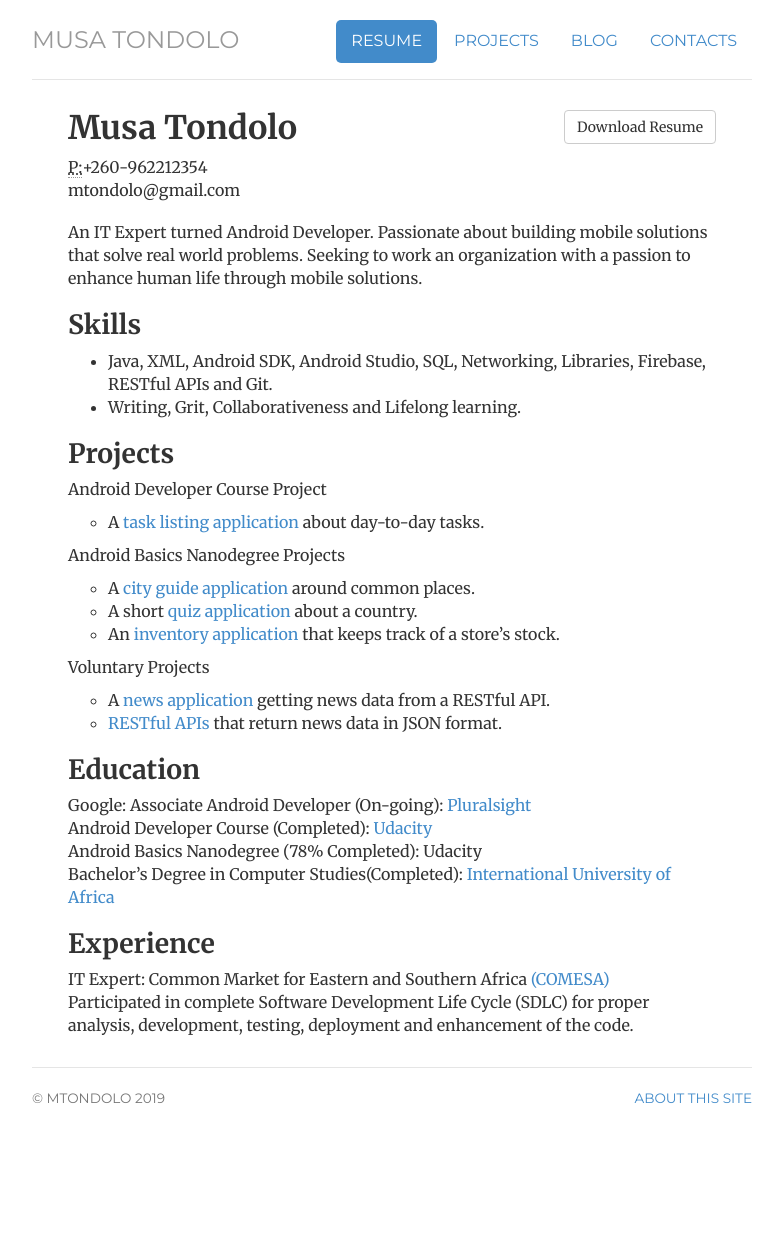
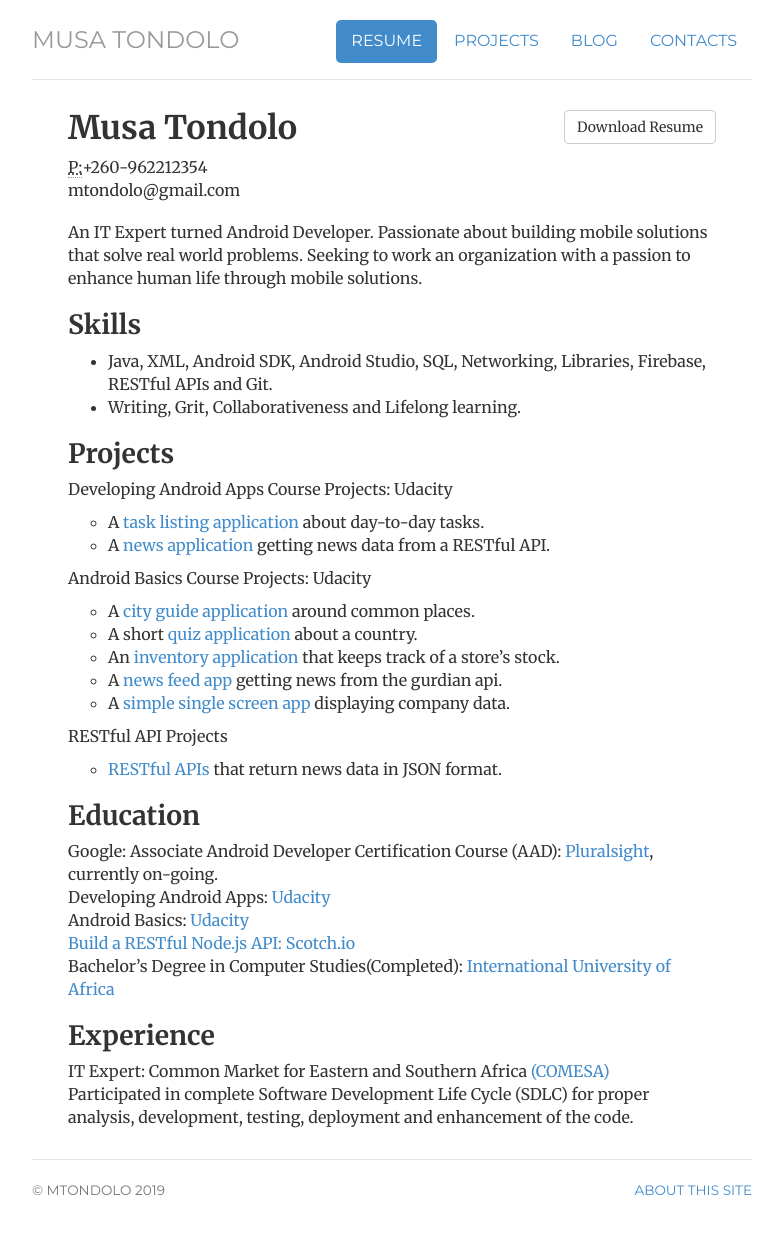
Before and after one commit to mtondolo/mtondolo.github.io, a Jekyll site: the page built from cv/index.html, in a window 1280 px wide. Shown: the whole page, without its empty margins (248-1031 px from the left). Built offline with Jekyll 4.4.1, drawn with Linux system fonts in a browser that asks for light colours; before the commit the page ends 1160 px from its top, so only the background shows below that.

Commit message:
Update index.html

```diff
--- a/cv/index.html
+++ b/cv/index.html
@@ -31,24 +31,26 @@
 				<h2>Projects</h2>
                                 <p>
 	                        <ul class="list-unstyled">
-				<li>Android Developer Course Project</li>
+				<li>Developing Android Apps Course Projects: Udacity</li>
 					<p>
 					<ul>
 					<li>A <a href="https://github.com/mtondolo/Journal-App" title="lists tasks">task listing application</a> about day-to-day tasks.</li>
+					<li>A <a href="https://github.com/mtondolo/comesapp-android" tite="news application">news application</a> getting news data from a RESTful API.</li>
 					</ul>
 					</p>
-				<li>Android Basics Nanodegree Projects</li>
+				<li>Android Basics Course Projects: Udacity</li>
 					<p>
 					<ul>
 					<li>A <a href="https://github.com/mtondolo/LusakaTourGuide" title="city guide application">city guide application </a> around common places.</a></li>
 					<li>A short<a href="https://github.com/mtondolo/ZambiaQuiz" title="quiz application"> quiz application </a> about a country.</li>
-					<li>An <a href="https://github.com/mtondolo/BookVillage" title=inventory application>inventory application </a> that keeps track of a store’s stock.</li>
+					<li>An <a href="https://github.com/mtondolo/BookVillage" title="inventory application">inventory application </a> that keeps track of a store’s stock.</li>
+                                        <li>A <a href="https://github.com/mtondolo/NewsTimes" title="news feed app">news feed app </a> getting news from the gurdian api.</li>
+                                        <li>A <a href="https://github.com/mtondolo/stretchit" title="simple single screen app">simple single screen app </a> displaying company data.</li>
 					</ul>
 					</p>
-				<li>Voluntary Projects</li>
+				<li>RESTful API Projects</li>
                                         <p>
 					<ul>
-					<li>A <a href="https://github.com/mtondolo/comesapp-android" tite="news application">news application</a> getting news data from a RESTful API.</li>
 					<li><a href="https://github.com/mtondolo/comesapp-api" title=restful api">RESTful APIs</a> that return news data in JSON format.</li>
 	                                </ul>
 	                                </p>
@@ -56,9 +58,10 @@
 				<h2>Education</h2>
 				        <p>
 					<ul class="list-unstyled">
-					<li>Google: Associate Android Developer (On-going): <a href="https://www.pluralsight.com/" title = "Pluralsight">Pluralsight</a></li>
-					<li>Android Developer Course (Completed): <a href="https://www.udacity.com/" title = "Udacity">Udacity</a></li>
-					<li>Android Basics Nanodegree (78% Completed): Udacity</li>
+					<li>Google: Associate Android Developer Certification Course (AAD): <a href="https://www.pluralsight.com/" title = "Pluralsight">Pluralsight</a>, currently on-going.</li>
+					<li>Developing Android Apps: <a href="https://www.udacity.com/course/new-android-fundamentals--ud851" title = "Udacity">Udacity</a></li>
+					<li>Android Basics: <a href="https://www.udacity.com/course/android-basics-nanodegree-by-google--nd803title = "Udacity"> Udacity</li>
+					<li>Build a RESTful Node.js API: <a href="https://scotch.io/courses/build-a-restful-nodejs-api" title = "Scotch.io ">Scotch.io </a></li>
 					<li>Bachelor’s Degree in Computer Studies(Completed): <a href="https://en.iua.edu.sd/" title = "International University of Africa">International University of Africa</a></li>
 	                                </ul>
 	                                </p>
```
